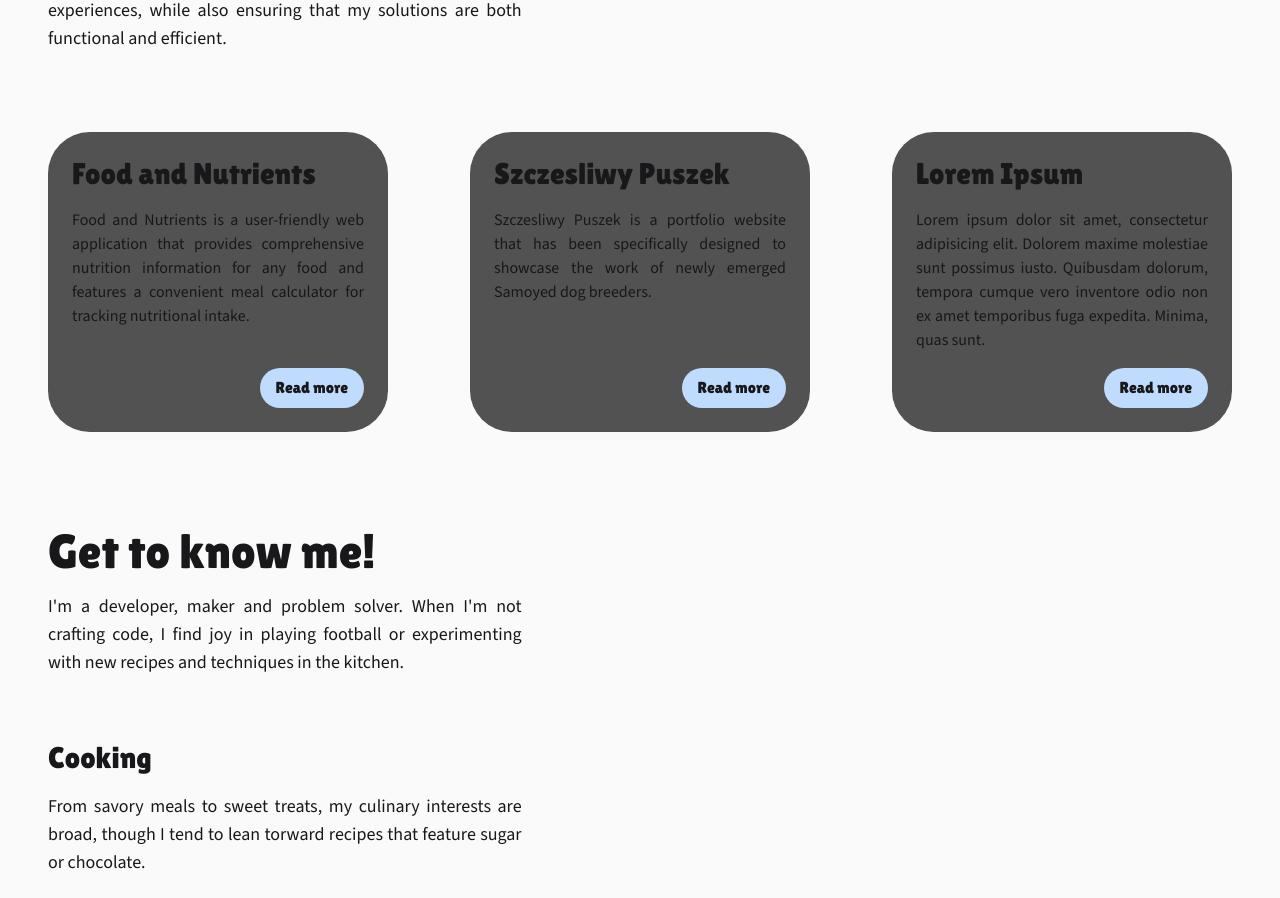
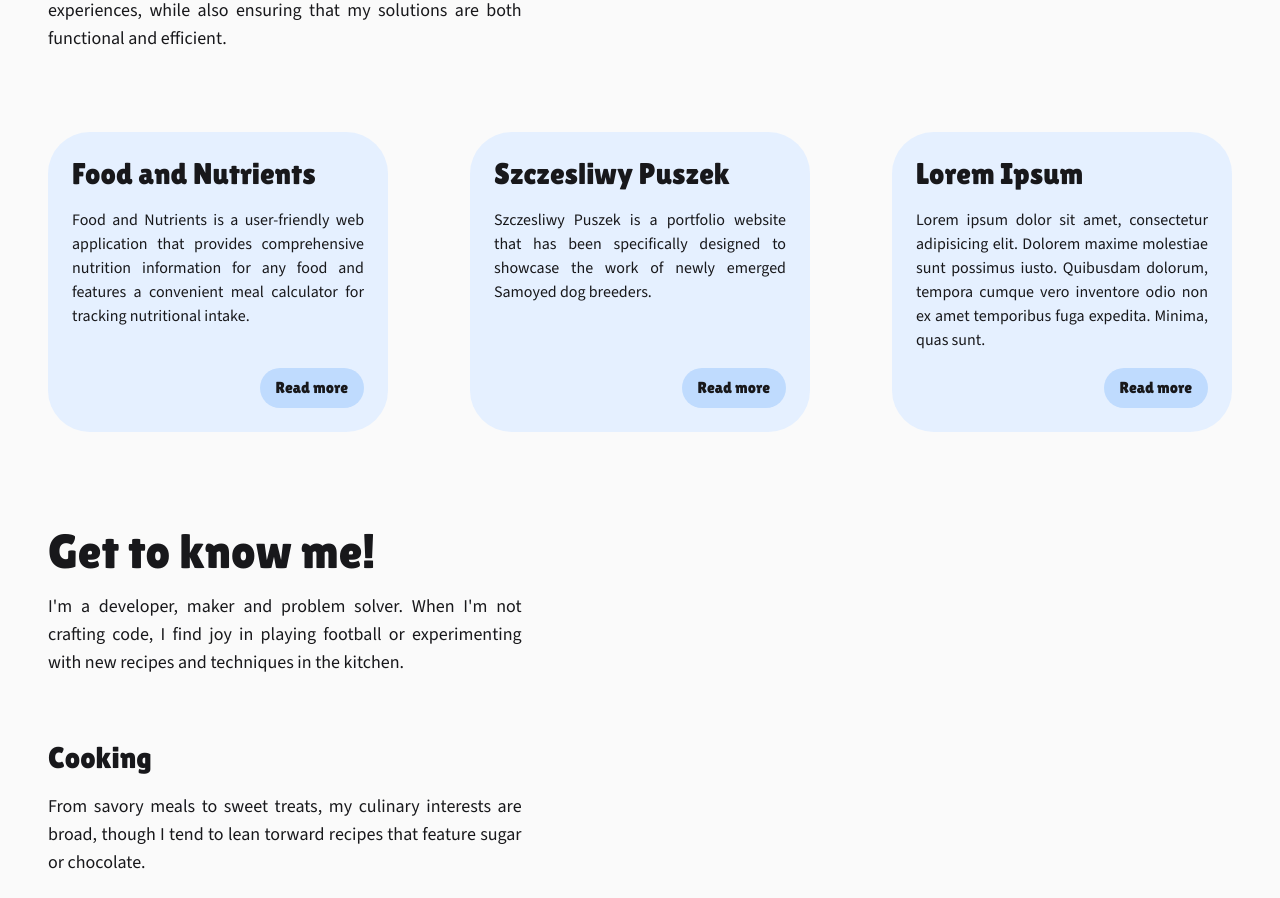
Before and after one commit to fczajka/portfolio, a Next.js app: page / in a window 1280 px wide. Shown: the part 1180-2078 px from the top of the page. Built offline with nearby package versions, Linux system fonts and the light colour scheme.

Commit message:
Fix background color on project cards

```diff
--- a/components/MyWork/Card.tsx
+++ b/components/MyWork/Card.tsx
@@ -26,7 +26,7 @@ export default function Project({
     <>
       <div
         ref={containerRef}
-        className={`flex flex-col basis-1/3 max-w-sm mx-auto my-4 p-4 bg-neutral-600 rounded-primary opacity-0 transition-all hover:scale-105 hover:opacity-100 hover:[animation-fill-mode:backwards] dark:bg-dark-secondary-bg dark:shadow-none ${
+        className={`flex flex-col basis-1/3 max-w-sm mx-auto my-4 p-4 bg-primary-75 rounded-primary opacity-0 transition-all hover:scale-105 hover:opacity-100 hover:[animation-fill-mode:backwards] dark:bg-dark-secondary-bg dark:shadow-none ${
           isVisible && "animate-show-down-up"
         } ${animationDelay} motion-reduce:animate-none motion-reduce:opacity-100 motion-reduce:transition-none sm:p-6 lg:m-0 lg:first:m-0 lg:last:m-0 lg:max-w-[300px] xl:max-w-[340px]`}
       >
```
